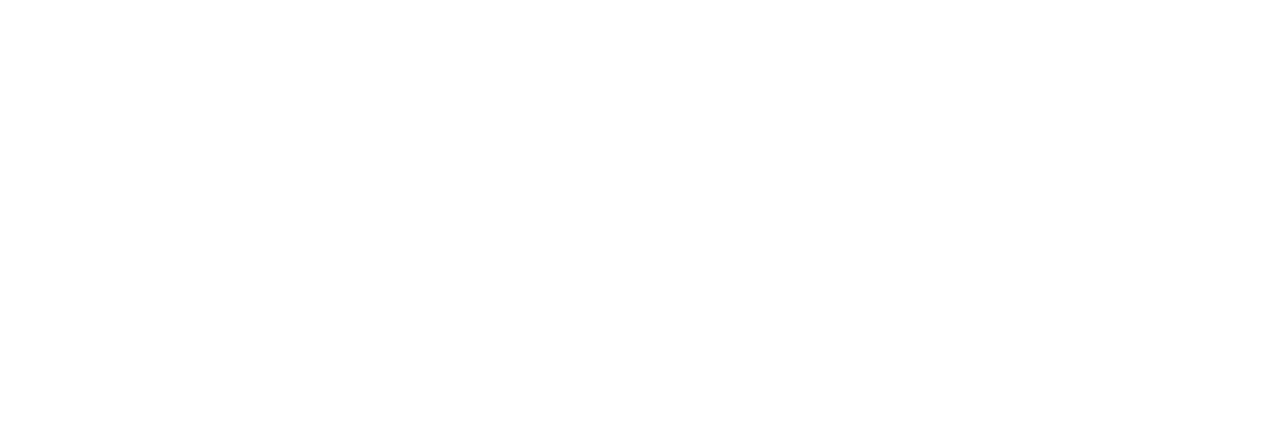
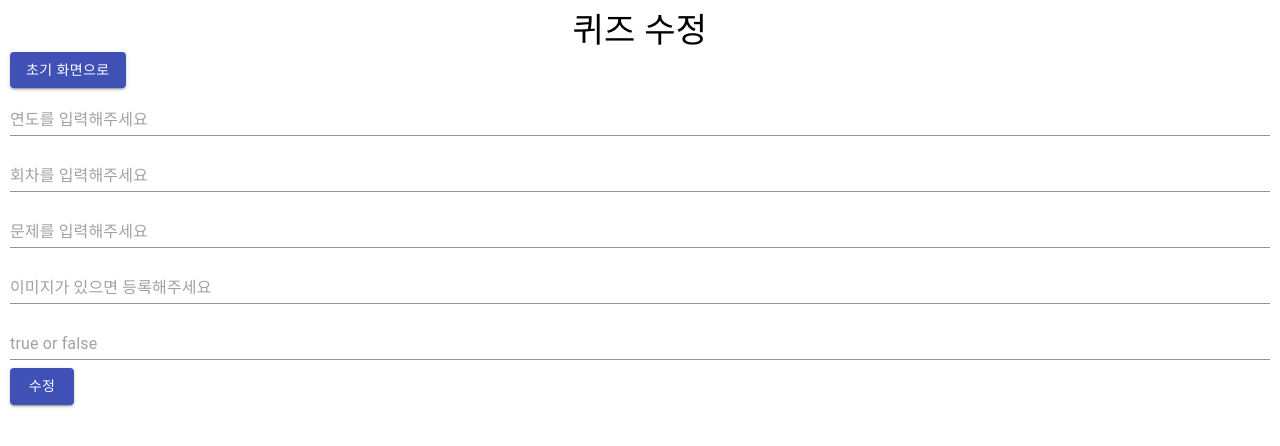
Before and after one commit to npee/eip-react, a React (Create React App) app: page /edit-quiz in a window 1280 px wide. Shown: the top 446 px of the page. Built offline with nearby package versions, Linux system fonts and the light colour scheme; no server answers.

Commit message:
BrowserRouter에 퀴즈 수정 경로 추가

```diff
--- a/src/component/route/RouterComponent.jsx
+++ b/src/component/route/RouterComponent.jsx
@@ -2,6 +2,7 @@ import React from 'react';
 import { BrowserRouter, Route, Switch } from 'react-router-dom';
 import QuizListComponent from "../quiz/QuizListComponent";
 import AddQuizComponent from "../quiz/AddQuizComponent";
+import EditQuizComponent from "../quiz/EditQuizComponent";
 
 const AppRouter = () => {
     return (
@@ -12,6 +13,7 @@ const AppRouter = () => {
                         <Route exact path="/" component={QuizListComponent} />
                         <Route path="/quizzes" component={QuizListComponent} />
                         <Route path="/add-quiz" component={AddQuizComponent}/>
+                        <Route path="/edit-quiz" component={EditQuizComponent}/>
                     </Switch>
                 </div>
             </BrowserRouter>
```
